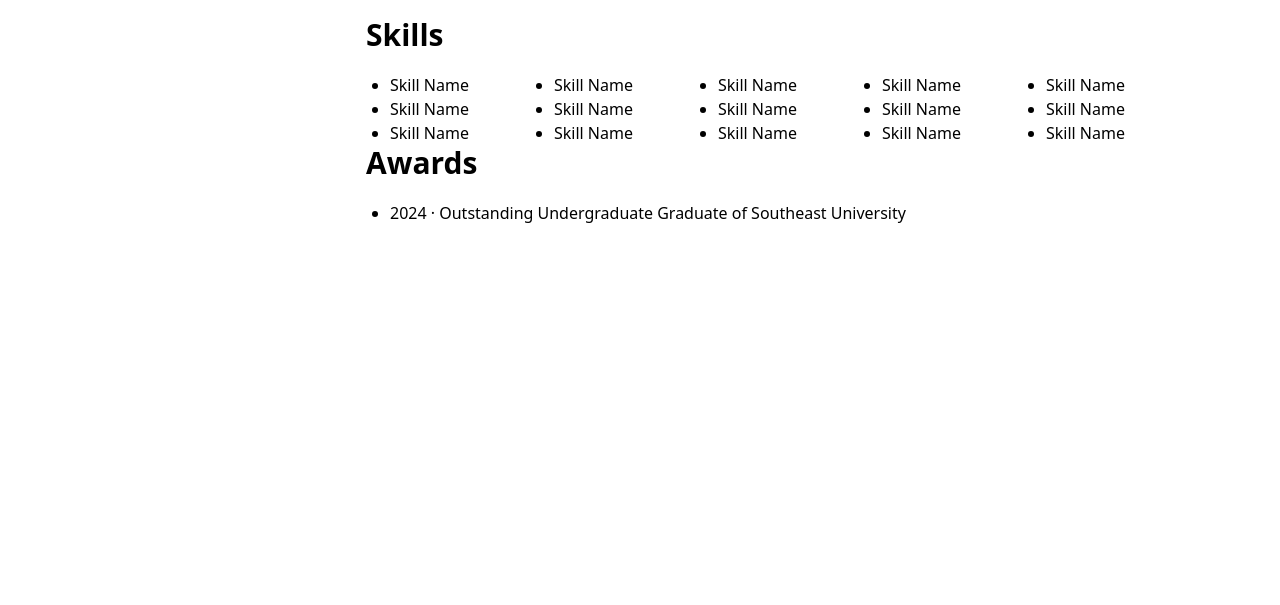
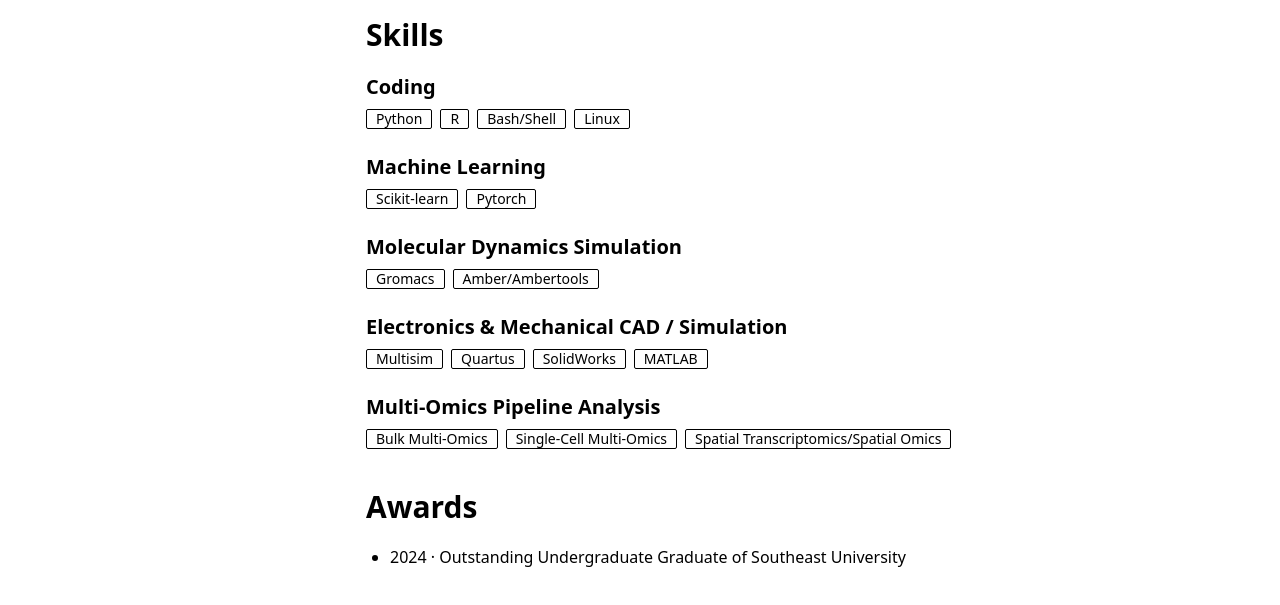
Before and after one commit to MaybeBio/maybebio.github.io, an Astro site: page /cv in a window 1280 px wide. Shown: the part 803-1408 px from the top of the page. Before the commit the page ends 1092 px from the top, so only its background shows below. Built offline with nearby package versions, Linux system fonts and the light colour scheme; Astro itself is replaced by a stand-in of ours.

Commit message:
update cv, again

```diff
--- a/src/pages/cv.astro
+++ b/src/pages/cv.astro
@@ -32,7 +32,7 @@ import TimeLineElement from "../components/cv/TimeLine.astro";
     <div class="text-3xl w-full font-bold">Experience</div>
   </div>
 
-  <div class="time-line-container mb-10">
+  <div class="time-line-container grid gap-4 mb-10">
     <TimeLineElement
       title="Summer Intern, BGI Research"
       subtitle="2023-7-3 ~ 2023-8-27 at Institute of Precision Health, BGI Research/Shenzhen BGI Institute of Life Sciences, Shenzhen, China"
@@ -56,23 +56,52 @@ import TimeLineElement from "../components/cv/TimeLine.astro";
     <div class="text-3xl w-full font-bold">Skills</div>
   </div>
 
-  <ul class="list-disc md:columns-5 columns-2 mx-6">
-    <li>Skill Name</li>
-    <li>Skill Name</li>
-    <li>Skill Name</li>
-    <li>Skill Name</li>
-    <li>Skill Name</li>
-    <li>Skill Name</li>
-    <li>Skill Name</li>
-    <li>Skill Name</li>
-    <li>Skill Name</li>
-    <li>Skill Name</li>
-    <li>Skill Name</li>
-    <li>Skill Name</li>
-    <li>Skill Name</li>
-    <li>Skill Name</li>
-    <li>Skill Name</li>
-  </ul>
+  <div class="grid gap-6 mb-10">
+    <div>
+      <h3 class="text-xl font-semibold mb-2">Coding</h3>
+      <div class="flex flex-wrap gap-2">
+        <span class="badge badge-outline">Python</span>
+        <span class="badge badge-outline">R</span>
+        <span class="badge badge-outline">Bash/Shell</span>
+        <span class="badge badge-outline">Linux</span>
+      </div>
+    </div>
+
+    <div>
+      <h3 class="text-xl font-semibold mb-2">Machine Learning</h3>
+      <div class="flex flex-wrap gap-2">
+        <span class="badge badge-outline">Scikit-learn</span>
+        <span class="badge badge-outline">Pytorch</span>
+      </div>
+    </div>
+
+    <div>
+      <h3 class="text-xl font-semibold mb-2">Molecular Dynamics Simulation</h3>
+      <div class="flex flex-wrap gap-2">
+        <span class="badge badge-outline">Gromacs</span>
+        <span class="badge badge-outline">Amber/Ambertools</span>
+      </div>
+    </div>
+
+    <div>
+      <h3 class="text-xl font-semibold mb-2">Electronics & Mechanical CAD / Simulation</h3>
+      <div class="flex flex-wrap gap-2">
+        <span class="badge badge-outline">Multisim</span>
+        <span class="badge badge-outline">Quartus</span>
+        <span class="badge badge-outline">SolidWorks</span>
+        <span class="badge badge-outline">MATLAB</span>
+      </div>
+    </div>
+
+    <div>
+      <h3 class="text-xl font-semibold mb-2">Multi-Omics Pipeline Analysis</h3>
+      <div class="flex flex-wrap gap-2">
+        <span class="badge badge-outline">Bulk Multi-Omics</span>
+        <span class="badge badge-outline">Single-Cell Multi-Omics</span>
+        <span class="badge badge-outline">Spatial Transcriptomics/Spatial Omics</span>
+      </div>
+    </div>
+  </div>
 
   <div class="mb-5">
     <div class="text-3xl w-full font-bold">Awards</div>
```
